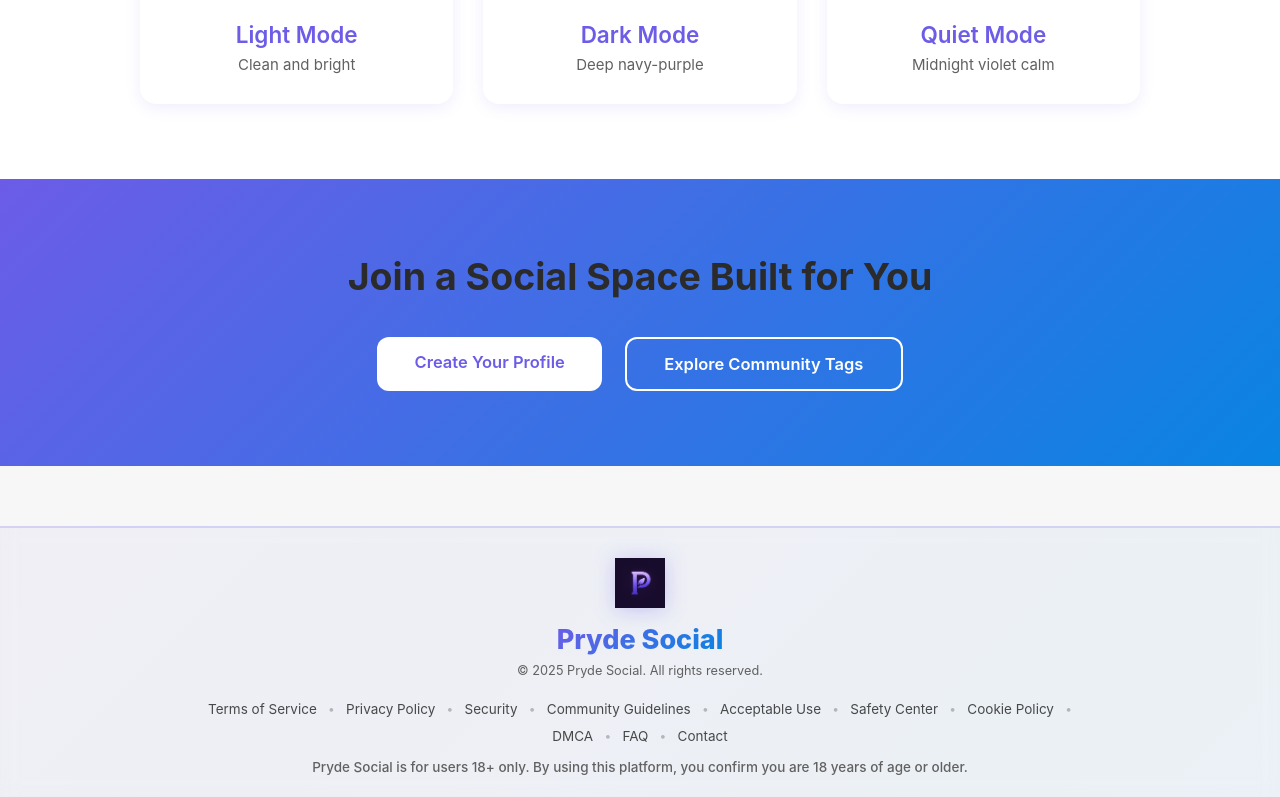
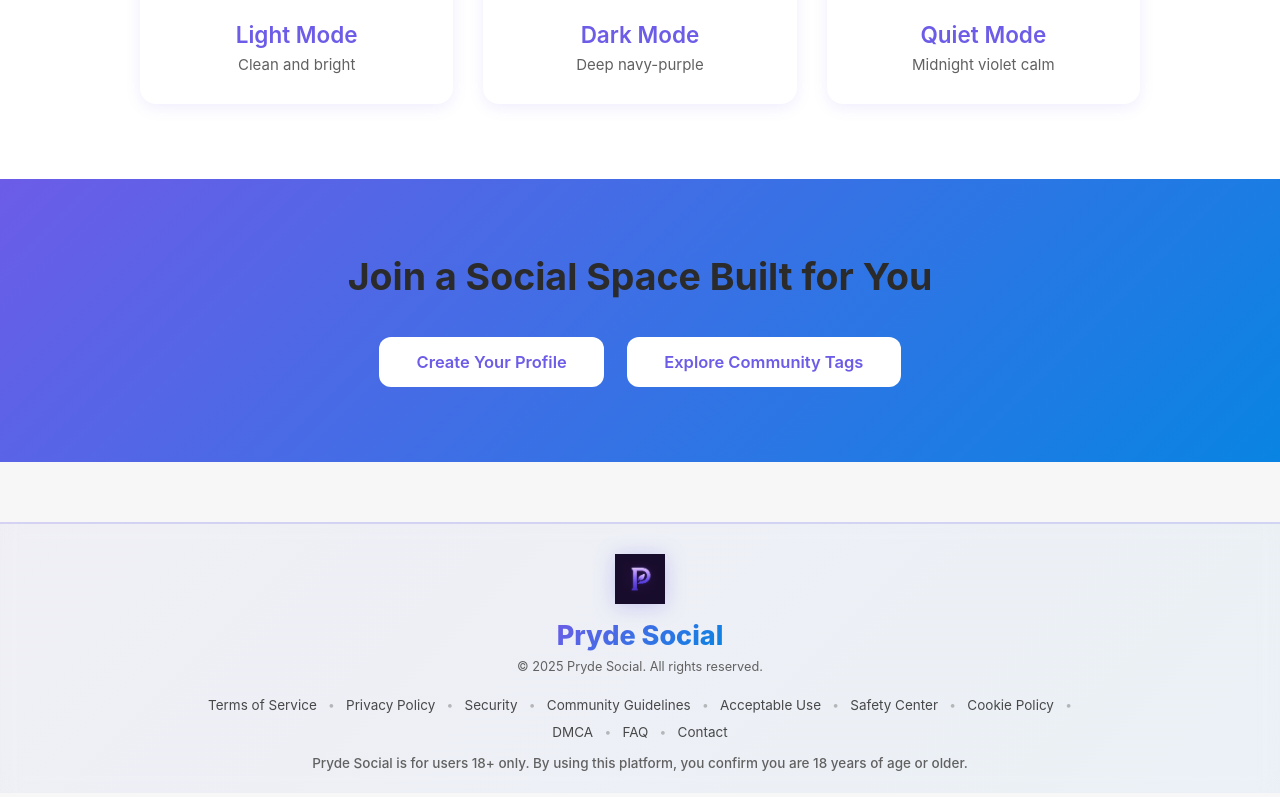
Before and after one commit to Amatex1/pryde-backend, a React (Vite) app: page / in a window 1280 px wide. Shown: the part 3811-4608 px from the top of the page. Built offline with nearby package versions, Linux system fonts and the light colour scheme.

Commit message:
modified:   src/pages/Home.css

```diff
--- a/src/pages/Home.css
+++ b/src/pages/Home.css
@@ -571,14 +571,13 @@
 }
 
 .btn-cta-secondary {
-  background: transparent;
-  color: white;
-  border: 2px solid white;
+  background: white;
+  color: var(--pryde-purple);
 }
 
 .btn-cta-secondary:hover {
-  background: rgba(255, 255, 255, 0.1);
   transform: translateY(-2px);
+  box-shadow: 0 8px 20px rgba(0, 0, 0, 0.2);
 }
 
 /* Responsive Design */
```
